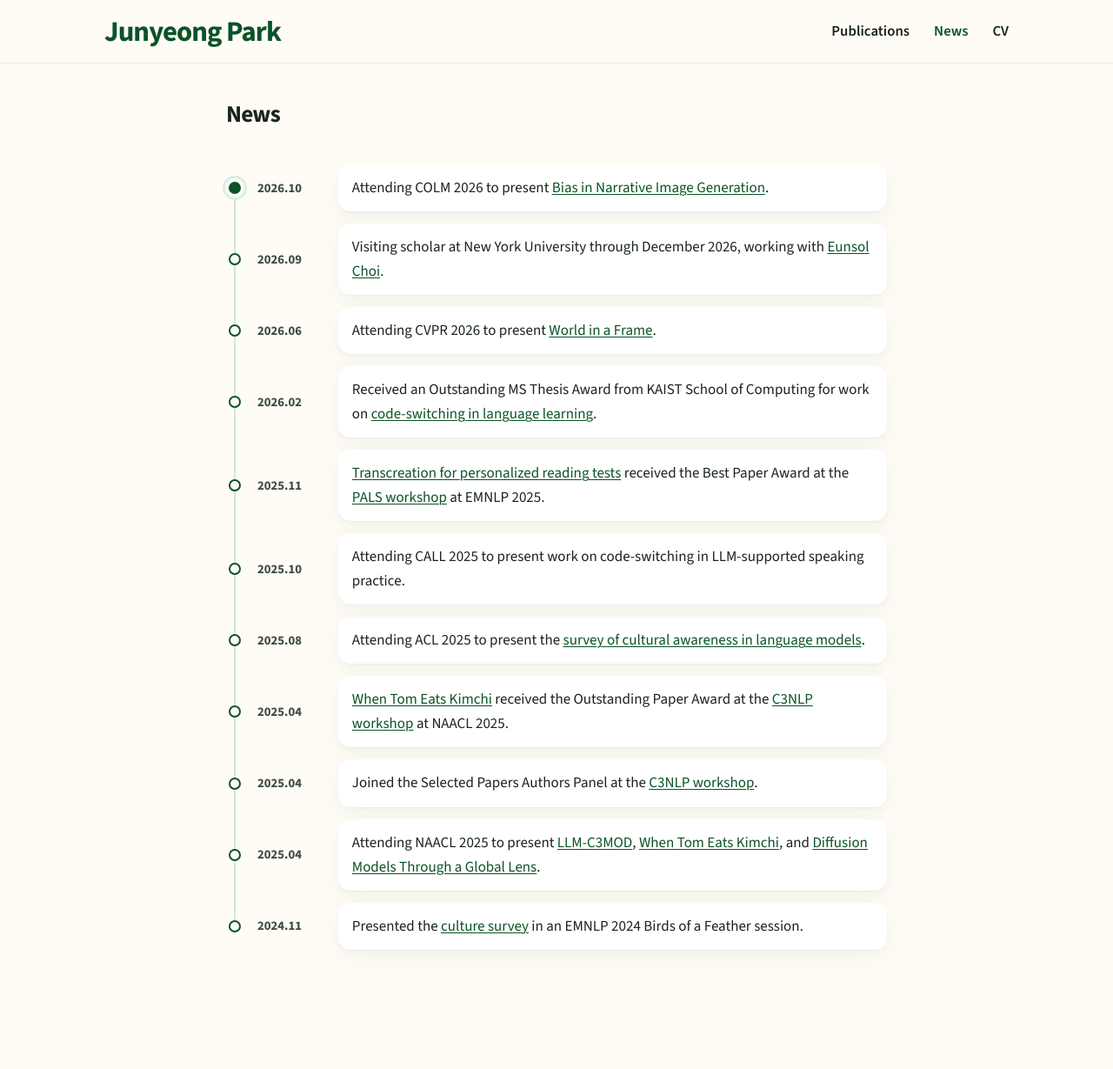
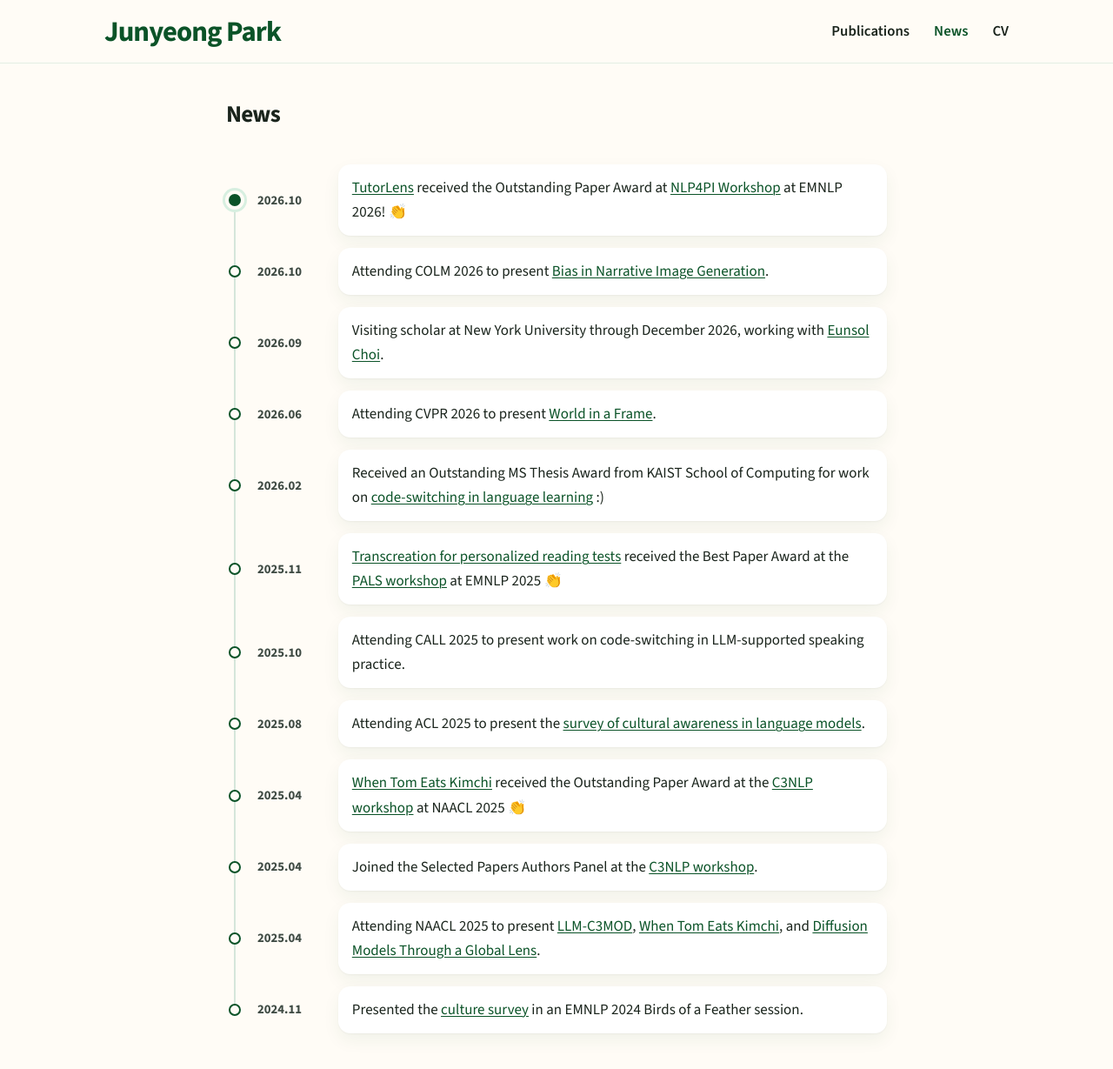
Before and after one commit to jjjunyeong/jjjunyeong.github.io, a Jekyll site: the page built from news.html, in a window 1280 px wide and 1251 px high. Shown: the top 1229 px of the window at 87% size. Built offline with Jekyll 4.4.1, drawn with Linux system fonts in a browser that asks for light colours.

Commit message:
Record the TutorLens Outstanding Paper Award and update the news.
Co-authored-by: Cursor <cursoragent@cursor.com>

```diff
--- a/_data/news.yml
+++ b/_data/news.yml
@@ -1,3 +1,6 @@
+- date: "2026.10"
+  text: "[TutorLens](https://openreview.net/forum?id=cT0Oqt2css) received the Outstanding Paper Award at [NLP4PI Workshop](https://sites.google.com/view/nlp4positiveimpact) at EMNLP 2026! 👏"
+
 - date: "2026.10"
   text: "Attending COLM 2026 to present [Bias in Narrative Image Generation](https://arxiv.org/abs/2608.01780)."
 
@@ -8,10 +11,10 @@
   text: "Attending CVPR 2026 to present [World in a Frame](https://arxiv.org/abs/2511.22787)."
 
 - date: "2026.02"
-  text: "Received an Outstanding MS Thesis Award from KAIST School of Computing for work on [code-switching in language learning](https://arxiv.org/abs/2512.23136)."
+  text: "Received an Outstanding MS Thesis Award from KAIST School of Computing for work on [code-switching in language learning](https://arxiv.org/abs/2512.23136) :)"
 
 - date: "2025.11"
-  text: "[Transcreation for personalized reading tests](https://arxiv.org/abs/2511.09135) received the Best Paper Award at the [PALS workshop](https://pals-nlp-workshop.github.io/) at EMNLP 2025."
+  text: "[Transcreation for personalized reading tests](https://arxiv.org/abs/2511.09135) received the Best Paper Award at the [PALS workshop](https://pals-nlp-workshop.github.io/) at EMNLP 2025 👏"
 
 - date: "2025.10"
   text: "Attending CALL 2025 to present work on code-switching in LLM-supported speaking practice."
@@ -20,7 +23,7 @@
   text: "Attending ACL 2025 to present the [survey of cultural awareness in language models](https://arxiv.org/abs/2411.00860)."
 
 - date: "2025.04"
-  text: "[When Tom Eats Kimchi](https://arxiv.org/abs/2503.16826) received the Outstanding Paper Award at the [C3NLP workshop](https://c3nlp.github.io/) at NAACL 2025."
+  text: "[When Tom Eats Kimchi](https://arxiv.org/abs/2503.16826) received the Outstanding Paper Award at the [C3NLP workshop](https://c3nlp.github.io/) at NAACL 2025 👏"
 
 - date: "2025.04"
   text: "Joined the Selected Papers Authors Panel at the [C3NLP workshop](https://c3nlp.github.io/)."
--- a/_data/publications.yml
+++ b/_data/publications.yml
@@ -137,6 +137,7 @@
 - title: "TutorLens: An Adaptive Framework for Evaluating AI Tutors in Active Learning Settings"
   authors: "Changyoon Lee, Junyeong Park, Seungju Kim, Alice Oh"
   venue: "NLP4PI Workshop at EMNLP, 2026"
+  award: "Outstanding Paper Award"
   primary: education
   tags: [education, evaluation]
   cv: co
```
